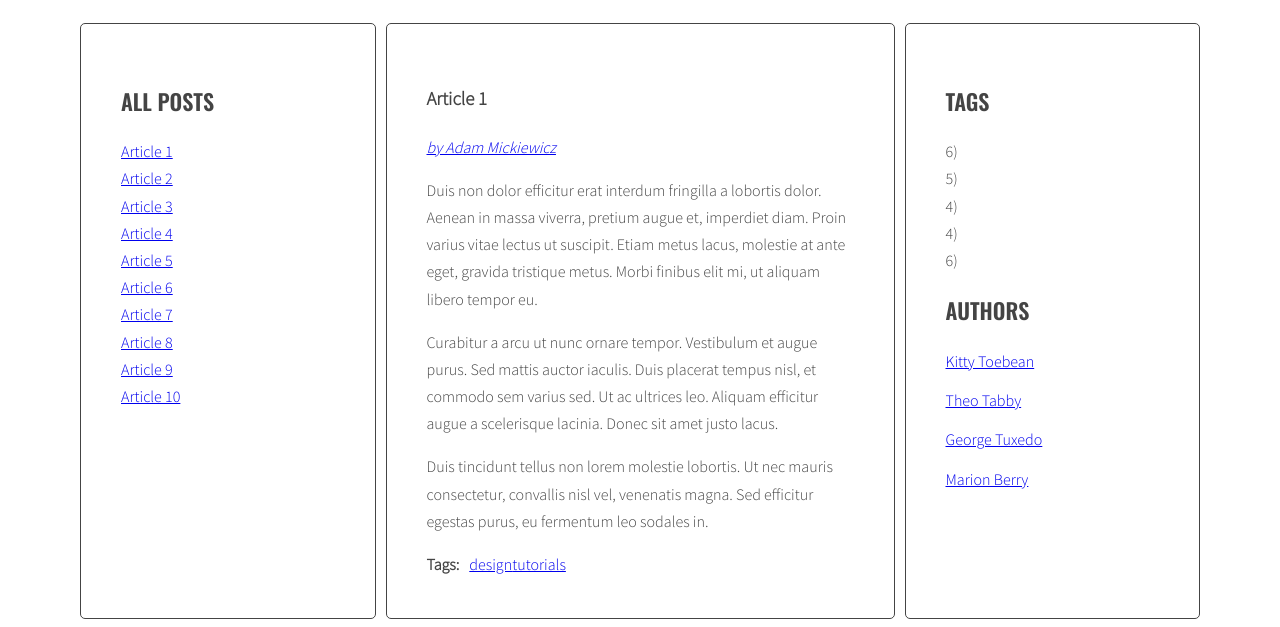
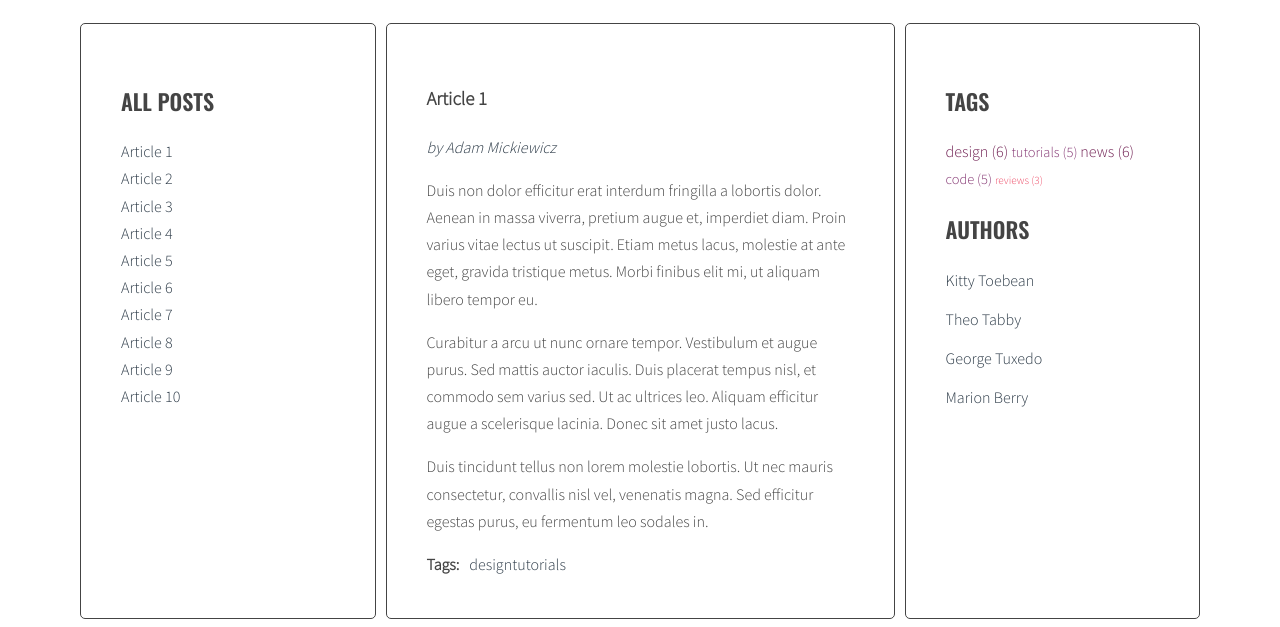
Before and after one commit to halniak/javascript-blog, a website: page index.html in a window 1280 px wide. Shown: the part 220-847 px from the top of the page. Drawn offline with nearby package versions, Linux system fonts and the light colour scheme.

Commit message:
Add tag cloud function and style

```diff
--- a/index.html
+++ b/index.html
@@ -267,11 +267,11 @@
         <aside class="sidebar">
           <h2 class="section-title">Tags</h2>
           <ul class="list tags">
-            <li><a href="#"></a></li>6)</span></li>
-            <li><a href="#"></a></li>5)</span></li>
-            <li><a href="#"></a></li>4)</span></li>
-            <li><a href="#"></a></li>4)</span></li>
-            <li><a href="#"></a></li>6)</span></li>
+            <li><a href="#"></a></li></span></li>
+            <li><a href="#"></a></li></span></li>
+            <li><a href="#"></a></li></span></li>
+            <li><a href="#"></a></li></span></li>
+            <li><a href="#"></a></li></span></li>
           </ul>
           <h2 class="section-title">Authors</h2>
           <ul class="list authors">
--- a/js/script.js
+++ b/js/script.js
@@ -3,8 +3,12 @@ const articleSelector = '.post',
   titleSelector = '.post-title',
   titleListSelector = '.titles',
   tagsSelector = '.post-tags .list',
-  tagLinksSelector = '.post-tags a',
+  tagsListSelector = '.tags.list',
+  tagLinksSelector = '.post-tags a, .tags a',
   authorSelector = '.post-author',
+  authorsListSelector = '.authors.list',
+  cloudClassCount = 4,
+  cloudClassPrefix = 'tag-size-',
   consoleFunctionStyle = 'background: #000; font-weight: 700; color: #fff;';
 {
   const titleClickHandler = function (event) {
@@ -55,7 +59,6 @@ const articleSelector = '.post',
     /* [DONE] for each article */
     const articles = document.querySelectorAll(articleSelector + customSelector);
     console.log('articleSelector + customSelector: ', articleSelector + customSelector);
-    console.log('selected atricles: ', articles);
 
     let articleLink = '';
     for (let article of articles) {
@@ -74,7 +77,6 @@ const articleSelector = '.post',
     }
 
     titleList.innerHTML = articleLink;
-    console.log('new titleList innerHTML: ', titleList.innerHTML);
 
     const links = document.querySelectorAll('.titles a');
     for (let link of links) {
@@ -82,27 +84,61 @@ const articleSelector = '.post',
     }
   };
 
+  const calculateTagsParams = function (tags) {
+    console.log('%c function calculateTagsParams called', consoleFunctionStyle);
+
+    /* [DONE] loop over values of argument */
+    let numberOfOccurences = [];
+    for (const tag in tags) {
+
+      /* [DONE] append values to a list */
+      numberOfOccurences.push(tags[tag]);
+    };
+
+    /* [DONE] find maximum and minimum in a list */
+    let tagsParams = {};
+    tagsParams['min'] = Math.min(...numberOfOccurences);
+    tagsParams['max'] = Math.max(...numberOfOccurences);
+    console.log('numbers of tags occurences: ', tags)
+
+    return tagsParams;
+  };
+
+  const calculateTagClass = function (count, tagsParams) {
+    console.log('%c function calculateTagClass called', consoleFunctionStyle);
+
+    /* [DONE] set default tag class number for count = tagsParams[min] */
+    let tagClassNumber = 1;
+
+    /* [DONE] if count is not equal to tagsParams.min calculate tagClassNumber */
+    if (count !== tagsParams.min) {
+      tagClassNumber = Math.round(count * cloudClassCount / tagsParams.max);
+    }
+
+    console.log('tagClassNumber: ', tagClassNumber);
+    return tagClassNumber;
+  };
+
   const generateTags = function () {
     console.log('%c function generateTags called ', consoleFunctionStyle);
 
+    /* [DONE] create a new variable allTags with an empty object */
+    let allTags = {};
+
     /*[DONE] find all articles */
     const articles = document.querySelectorAll(articleSelector);
-    console.log('articles: ', articles);
 
     /*[DONE] for every article: */
     for (let article of articles) {
-      console.log('article: ', article);
 
       /*[DONE] find tags wrapper */
       const tagsWrapper = article.querySelector(tagsSelector);
-      console.log('tagsWrapper: ', tagsWrapper);
 
-      /*[DONE] make html variable with empty string */
-      let html = '';
+      /*[DONE] make tagLinks variable with empty string */
+      let tagLinks = '';
 
       /*[DONE] get tags from data-tags attribute */
       const articleTags = article.getAttribute('data-tags');
-      console.log('data-tags: ', articleTags);
 
       /*[DONE] split tags into array */
       const tagsArray = articleTags.split(' ');
@@ -112,15 +148,47 @@ const articleSelector = '.post',
       for (let tag of tagsArray) {
 
         /*[DONE] generate HTML of the link */
-        const linkHTML = '<li><a href="#tag-' + tag + '">' + tag + '</a></li>';
+        const tagLink = '<li><a href="#tag-' + tag + '">' + tag + '</a></li>';
 
-        /*[DONE] add generated code to html variable */
-        html += linkHTML;
+        /*[DONE] append generated code to tagLinks variable */
+        tagLinks += tagLink;
+
+        /* check if this link is NOT already in allTags */
+        if (!allTags[tag]) {
+          /* add new tag to allTags object */
+          allTags[tag] = 1;
+
+        }
+        else {
+          allTags[tag]++;
+        }
+
       }
       /* [DONE] insert HTML of all the links into the tags wrapper */
-      tagsWrapper.innerHTML = html;
+      tagsWrapper.innerHTML = tagLinks;
       console.log('html var: ', tagsWrapper.innerHTML);
     }
+
+    /* [DONE] find list of all tags in right column */
+    const tagList = document.querySelector(tagsListSelector);
+    console.log('tagList: ', tagList);
+
+    /* [DONE] add code from allTags to tagList */
+    const tagsParams = calculateTagsParams(allTags);
+    console.log('function calculateTagsParams returned tagsParams: ', tagsParams);
+
+    let allTagsHTML = '';
+
+    for (let tag in allTags) {
+      console.log('tagHTML: ', tag);
+
+      /* [DONE] generate code of a link and add it to allTagsHTML */
+      allTagsHTML += '<li><a href="#tag-' + tag + '" class="' + cloudClassPrefix + calculateTagClass(allTags[tag], tagsParams) + '">' + tag + ' (' + allTags[tag] + ') </a></li>';
+    }
+
+    /* [DONE] add HTML from allTagsHTML to tagList.innerHTML */
+    console.log('allTags object: ', allTags);
+    tagList.innerHTML = allTagsHTML
   };
 
   const generateAuthors = function () {
@@ -134,7 +202,6 @@ const articleSelector = '.post',
 
       /* [DONE] find authorWrapper */
       const authorWrapper = article.querySelector(authorSelector);
-      console.log('authorWrapper: ', authorWrapper);
 
       /* [DONE] extract author-tag attribute from authorWrapper */
       let authorTag = article.getAttribute('author-tag');
--- a/sass/style.scss
+++ b/sass/style.scss
@@ -4,6 +4,7 @@
 
 $color-light: #fff;
 $color-dark: #444;
+$color-link: #2C3A47;
 
 $font-logo: 'Sacramento', cursive;
 $font-header: 'Oswald', sans-serif;
@@ -16,6 +17,13 @@ $font-text: 'Source Sans Pro', sans-serif;
 }
 
 body {
+  a {
+    :hover {
+      font-weight: bold;
+    }
+    text-decoration: none;
+    color: $color-link;
+  }
   background: $color-light;
   font-family: $font-text;
   color: $color-dark;
@@ -99,6 +107,30 @@ body {
   }
 }
 
+/* Tags */
+
+.tags {
+  .tag-size-1 {
+    font-size: 70%;
+    color: #ED4C67;
+  }
+    .tag-size-2 {
+    font-size: 80%;
+    color: #B53471;
+  }
+    .tag-size-3 {
+    font-size: 90%;
+    color: #833471;
+  }
+    .tag-size-4 {
+    font-size: 100%;
+    color: #6F1E51;
+  }
+  li {
+    display: inline;
+  }
+}
+
 /* Post */
 
 .post {
```
Also changed, not shown: css/style.css, 1 other file.
